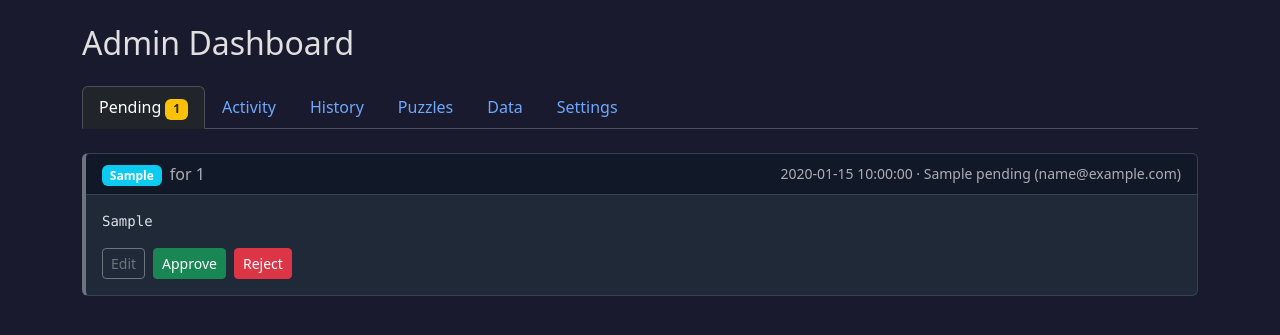
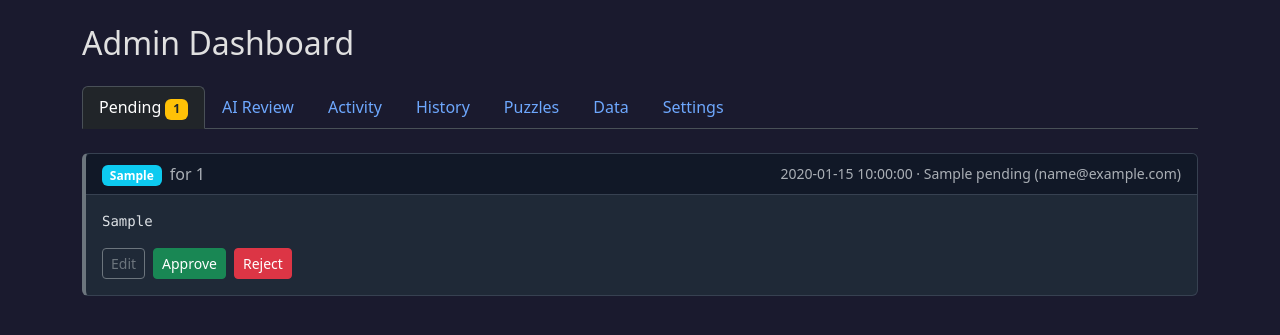
Before and after one commit to bertybaums/narc, a Flask app: template templates/admin.html in a window 1280 px wide. Shown: the part 56-391 px from the top of the page. Run offline with Flask 3, Linux system fonts and the light colour scheme; the template is opened without the code that fills it: most values are stand-ins (such as "Sample title", 1, 10 or a date in 2020).

Commit message:
Add AI Review admin tab for running pipeline on untested puzzles
Admin-triggered endpoint spawns collect.py + classify.py in a background
thread for a single puzzle, tracked via new review_jobs table. Admin UI
lists puzzles with zero trials for gpt-oss-120b and polls job status.

Co-Authored-By: Claude Opus 4.6 (1M context) <noreply@anthropic.com>

```diff
--- a/db.py
+++ b/db.py
@@ -445,3 +445,68 @@ def delete_variant(conn, puzzle_id, variant):
         (puzzle_id, variant),
     )
     conn.commit()
+
+
+# --- review jobs ---
+
+def create_review_job(conn, puzzle_id, model_name, created_by, log_path):
+    cur = conn.execute(
+        """INSERT INTO review_jobs (puzzle_id, model_name, created_by, log_path)
+           VALUES (?, ?, ?, ?)""",
+        (puzzle_id, model_name, created_by, log_path),
+    )
+    conn.commit()
+    return cur.lastrowid
+
+
+def set_review_job_status(conn, job_id, status, error=None):
+    now = datetime.utcnow().isoformat()
+    if status == "running":
+        conn.execute(
+            "UPDATE review_jobs SET status=?, started_at=? WHERE job_id=?",
+            (status, now, job_id),
+        )
+    elif status in ("done", "failed"):
+        conn.execute(
+            "UPDATE review_jobs SET status=?, finished_at=?, error=? WHERE job_id=?",
+            (status, now, error, job_id),
+        )
+    else:
+        conn.execute(
+            "UPDATE review_jobs SET status=? WHERE job_id=?",
+            (status, job_id),
+        )
+    conn.commit()
+
+
+def get_review_job(conn, job_id):
+    return conn.execute(
+        "SELECT * FROM review_jobs WHERE job_id=?", (job_id,)
+    ).fetchone()
+
+
+def get_review_jobs(conn, limit=50):
+    return conn.execute(
+        "SELECT * FROM review_jobs ORDER BY created_at DESC LIMIT ?", (limit,)
+    ).fetchall()
+
+
+def get_active_review_job_for_puzzle(conn, puzzle_id):
+    return conn.execute(
+        """SELECT * FROM review_jobs
+           WHERE puzzle_id=? AND status IN ('queued', 'running')
+           ORDER BY created_at DESC LIMIT 1""",
+        (puzzle_id,),
+    ).fetchone()
+
+
+def get_untested_puzzle_ids(conn, model_name):
+    """Puzzles with zero trial rows for the given model."""
+    rows = conn.execute(
+        """SELECT p.puzzle_id FROM puzzles p
+           LEFT JOIN trials t ON t.puzzle_id=p.puzzle_id AND t.model_name=?
+           WHERE t.trial_id IS NULL
+           ORDER BY p.created_at DESC""",
+        (model_name,),
+    ).fetchall()
+    return [r["puzzle_id"] for r in rows]
--- a/docker-compose.yml
+++ b/docker-compose.yml
@@ -16,6 +16,7 @@ services:
       - ./inspect.html:/app/inspect.html
     environment:
       - NARC_SECRET_KEY=${NARC_SECRET_KEY}
+      - MINDROUTER_API_KEY=${MINDROUTER_API_KEY}
     networks:
       - narc-net
     restart: unless-stopped
--- a/schema.sql
+++ b/schema.sql
@@ -147,6 +147,23 @@ CREATE TABLE IF NOT EXISTS submissions (
     reviewed_at      TIMESTAMP
 );
 
+CREATE TABLE IF NOT EXISTS review_jobs (
+    job_id        INTEGER PRIMARY KEY AUTOINCREMENT,
+    puzzle_id     TEXT NOT NULL REFERENCES puzzles(puzzle_id),
+    model_name    TEXT NOT NULL,
+    status        TEXT NOT NULL DEFAULT 'queued'
+                  CHECK(status IN ('queued', 'running', 'done', 'failed')),
+    started_at    TIMESTAMP,
+    finished_at   TIMESTAMP,
+    log_path      TEXT,
+    error         TEXT,
+    created_by    INTEGER REFERENCES users(user_id),
+    created_at    TIMESTAMP DEFAULT CURRENT_TIMESTAMP
+);
+
+CREATE INDEX IF NOT EXISTS idx_review_jobs_puzzle ON review_jobs(puzzle_id);
+CREATE INDEX IF NOT EXISTS idx_review_jobs_status ON review_jobs(status);
+
 CREATE TABLE IF NOT EXISTS activity_log (
     log_id        INTEGER PRIMARY KEY AUTOINCREMENT,
     user_id       INTEGER REFERENCES users(user_id),
--- a/server.py
+++ b/server.py
@@ -4,6 +4,8 @@ import csv
 import io
 import json
 import os
+import subprocess
+import threading
 from datetime import datetime, timedelta
 from functools import wraps
 from pathlib import Path
@@ -1100,6 +1102,127 @@ def api_change_password():
     return jsonify({"status": "ok"})
 
 
+# --- AI review jobs ---
+
+REVIEW_MODEL = "gpt-oss-120b"
+REVIEW_LOG_DIR = Path(__file__).parent / "logs" / "review"
+REVIEW_LOG_DIR.mkdir(parents=True, exist_ok=True)
+
+
+def _run_review_job(job_id, puzzle_id, log_path):
+    """Background worker: run collect.py then classify.py for a single puzzle."""
+    conn = get_conn()
+    db.set_review_job_status(conn, job_id, "running")
+    conn.close()
+
+    env = os.environ.copy()
+    if not env.get("MINDROUTER_API_KEY"):
+        conn = get_conn()
+        db.set_review_job_status(conn, job_id, "failed",
+                                 error="MINDROUTER_API_KEY not set")
+        conn.close()
+        return
+
+    repo = Path(__file__).parent
+    try:
+        with open(log_path, "w") as log:
+            log.write(f"=== collect.py --model {REVIEW_MODEL} --puzzle {puzzle_id} ===\n")
+            log.flush()
+            r1 = subprocess.run(
+                ["python", "collect.py", "--model", REVIEW_MODEL, "--puzzle", puzzle_id],
+                cwd=repo, env=env, stdout=log, stderr=subprocess.STDOUT,
+                timeout=1800,
+            )
+            log.write(f"\n=== collect exit {r1.returncode} ===\n")
+            log.write(f"\n=== classify.py --model {REVIEW_MODEL} ===\n")
+            log.flush()
+            r2 = subprocess.run(
+                ["python", "classify.py", "--model", REVIEW_MODEL],
+                cwd=repo, env=env, stdout=log, stderr=subprocess.STDOUT,
+                timeout=600,
+            )
+            log.write(f"\n=== classify exit {r2.returncode} ===\n")
+        ok = (r1.returncode == 0 and r2.returncode == 0)
+        conn = get_conn()
+        if ok:
+            db.set_review_job_status(conn, job_id, "done")
+        else:
+            db.set_review_job_status(conn, job_id, "failed",
+                                     error=f"collect={r1.returncode} classify={r2.returncode}")
+        conn.close()
+    except Exception as e:
+        conn = get_conn()
+        db.set_review_job_status(conn, job_id, "failed", error=str(e))
+        conn.close()
+
+
+@app.route("/api/admin/review-jobs", methods=["GET"])
+@require_role("owner", "reviewer")
+def api_list_review_jobs():
+    conn = get_conn()
+    jobs = [dict(r) for r in db.get_review_jobs(conn)]
+    untested = db.get_untested_puzzle_ids(conn, REVIEW_MODEL)
+    # Puzzles with an active (queued/running) job
+    active = {}
+    for j in jobs:
+        if j["status"] in ("queued", "running"):
+            active[j["puzzle_id"]] = j
+    untested_info = []
+    for pid in untested:
+        p = db.get_puzzle(conn, pid)
+        if not p:
+            continue
+        untested_info.append({
+            "puzzle_id": pid,
+            "title": p["title"],
+            "created_at": p["created_at"],
+            "active_job": active.get(pid),
+        })
+    conn.close()
+    return jsonify({"jobs": jobs, "untested": untested_info, "model": REVIEW_MODEL})
+
+
+@app.route("/api/admin/puzzles/<puzzle_id>/run-review", methods=["POST"])
+@require_role("owner", "reviewer")
+def api_run_review(puzzle_id):
+    conn = get_conn()
+    puzzle = db.get_puzzle(conn, puzzle_id)
+    if not puzzle:
+        conn.close()
+        return jsonify({"error": "Puzzle not found"}), 404
+    existing = db.get_active_review_job_for_puzzle(conn, puzzle_id)
+    if existing:
+        conn.close()
+        return jsonify({"error": "Job already queued/running",
+                        "job_id": existing["job_id"]}), 409
+    user = current_user()
+    log_path = str(REVIEW_LOG_DIR / f"job_{puzzle_id}_{int(datetime.utcnow().timestamp())}.log")
+    job_id = db.create_review_job(conn, puzzle_id, REVIEW_MODEL,
+                                  user["user_id"], log_path)
+    db.log_activity(conn, user["user_id"], "run_review", "puzzle",
+                    puzzle_id, f"Queued AI review on {REVIEW_MODEL}")
+    conn.close()
+    t = threading.Thread(target=_run_review_job,
+                         args=(job_id, puzzle_id, log_path), daemon=True)
+    t.start()
+    return jsonify({"status": "queued", "job_id": job_id})
+
+
+@app.route("/api/admin/review-jobs/<int:job_id>/log")
+@require_role("owner", "reviewer")
+def api_review_job_log(job_id):
+    conn = get_conn()
+    job = db.get_review_job(conn, job_id)
+    conn.close()
+    if not job or not job["log_path"]:
+        return jsonify({"error": "Not found"}), 404
+    try:
+        with open(job["log_path"]) as f:
+            return jsonify({"log": f.read()[-20000:]})
+    except FileNotFoundError:
+        return jsonify({"log": ""})
+
+
 @app.route("/api/admin/export/solve-attempts")
 @require_role("owner", "reviewer")
 def api_export_solve_attempts():
--- a/templates/admin.html
+++ b/templates/admin.html
@@ -9,6 +9,9 @@
         <a class="nav-link active" href="#" onclick="showTab('pending')">
             Pending <span class="badge bg-warning text-dark">{{ pending | length }}</span>
         </a>
+    </li>
+    <li class="nav-item">
+        <a class="nav-link" href="#" onclick="showTab('airun'); loadReviewJobs();">AI Review</a>
     </li>
     <li class="nav-item">
         <a class="nav-link" href="#" onclick="showTab('activity')">Activity</a>
@@ -74,6 +77,17 @@
     {% else %}
     <p class="text-muted">No pending submissions.</p>
     {% endif %}
+</div>
+
+<!-- AI Review Tab -->
+<div id="tab-airun" class="admin-tab" style="display:none;">
+    <p class="text-muted small">
+        Puzzles with no trial data for <code>gpt-oss-120b</code>. Run the pipeline
+        (collect + classify) to test and promote out of Drafts.
+    </p>
+    <div id="airun-untested"><em class="text-muted">Loading...</em></div>
+    <h5 class="mt-4">Recent Jobs</h5>
+    <div id="airun-jobs"><em class="text-muted">Loading...</em></div>
 </div>
 
 <!-- Activity Tab -->
@@ -408,5 +422,74 @@ async function changePassword() {
     }
     el.style.display = 'block';
 }
+
+// --- AI Review ---
+let airunPollTimer = null;
+
+async function loadReviewJobs() {
+    const r = await fetch('/api/admin/review-jobs');
+    const data = await r.json();
+    renderUntested(data.untested);
+    renderJobs(data.jobs);
+    // Poll if any active
+    const anyActive = data.jobs.some(j => j.status === 'queued' || j.status === 'running');
+    if (airunPollTimer) { clearTimeout(airunPollTimer); airunPollTimer = null; }
+    if (anyActive) {
+        airunPollTimer = setTimeout(loadReviewJobs, 5000);
+    }
+}
+
+function renderUntested(list) {
+    const el = document.getElementById('airun-untested');
+    if (!list.length) {
+        el.innerHTML = '<p class="text-muted">No untested puzzles — all puzzles have trial data.</p>';
+        return;
+    }
+    const rows = list.map(p => {
+        const active = p.active_job;
+        const btn = active
+          ? `<span class="badge bg-info">${active.status}</span>`
+          : `<button class="btn btn-sm btn-primary" onclick="runReview('${p.puzzle_id}')">Run AI review</button>`;
+        return `<tr>
+            <td><a href="/solve/${p.puzzle_id}">${p.puzzle_id}</a></td>
+            <td>${escapeHtml(p.title)}</td>
+            <td class="small text-muted">${p.created_at || ''}</td>
+            <td>${btn}</td>
+        </tr>`;
+    }).join('');
+    el.innerHTML = `<table class="table table-sm"><thead><tr>
+        <th>ID</th><th>Title</th><th>Created</th><th>Action</th></tr></thead>
+        <tbody>${rows}</tbody></table>`;
+}
+
+function renderJobs(jobs) {
+    const el = document.getElementById('airun-jobs');
+    if (!jobs.length) { el.innerHTML = '<p class="text-muted">No jobs yet.</p>'; return; }
+    const rows = jobs.map(j => {
+        const badge = {queued:'secondary', running:'info', done:'success', failed:'danger'}[j.status] || 'secondary';
+        const errCell = j.error ? `<br><small class="text-danger">${escapeHtml(j.error)}</small>` : '';
+        return `<tr>
+            <td>${j.job_id}</td>
+            <td>${j.puzzle_id}</td>
+            <td><span class="badge bg-${badge}">${j.status}</span>${errCell}</td>
+            <td class="small text-muted">${j.started_at || j.created_at}</td>
+            <td><a href="/api/admin/review-jobs/${j.job_id}/log" target="_blank">log</a></td>
+        </tr>`;
+    }).join('');
+    el.innerHTML = `<table class="table table-sm"><thead><tr>
+        <th>#</th><th>Puzzle</th><th>Status</th><th>Started</th><th></th></tr></thead>
+        <tbody>${rows}</tbody></table>`;
+}
+
+async function runReview(puzzleId) {
+    const r = await fetch(`/api/admin/puzzles/${puzzleId}/run-review`, {method:'POST'});
+    const data = await r.json();
+    if (!r.ok) { alert(data.error || 'Failed to queue'); return; }
+    loadReviewJobs();
+}
+
+function escapeHtml(s) {
+    return (s || '').replace(/[&<>"']/g, c => ({'&':'&amp;','<':'&lt;','>':'&gt;','"':'&quot;',"'":'&#39;'}[c]));
+}
 </script>
 {% endblock %}
```
